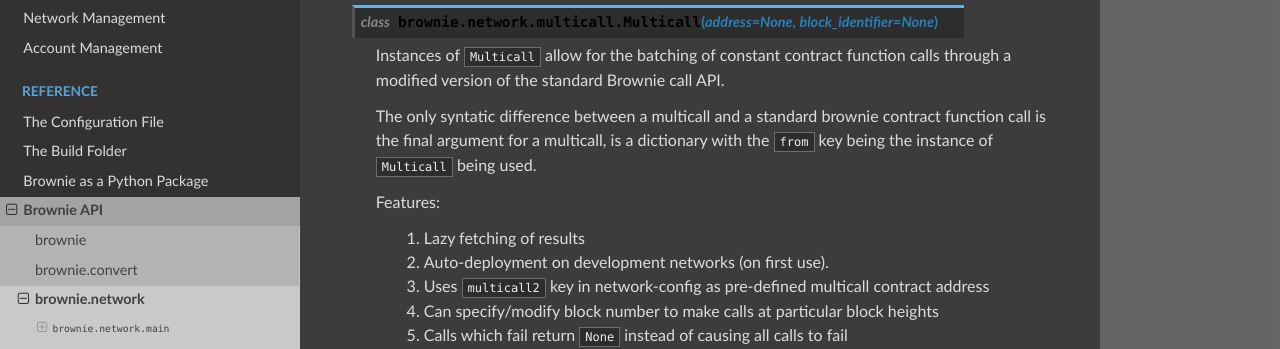
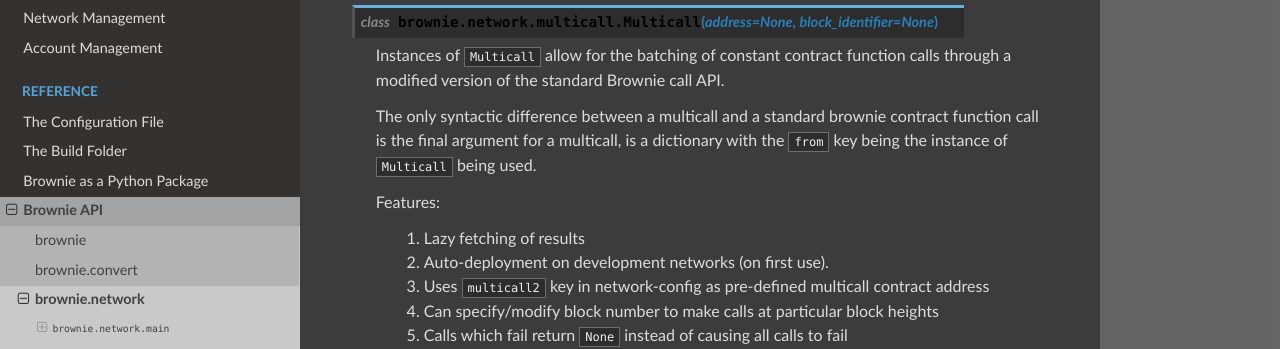
Before and after one commit to eth-brownie/brownie, a Sphinx documentation site: the page built from docs/api-network.rst, in a window 1280 px wide and 900 px high, scrolled down 37710 px. Shown: the part 151-500 px from the top of the window. Built offline with Sphinx 7.4.7 and the Read the Docs theme 3.1.0, drawn with Linux system fonts in a browser that asks for light colours.

Commit message:
docs: fix typos (#1945)

```diff
--- a/docs/api-network.rst
+++ b/docs/api-network.rst
@@ -1850,7 +1850,7 @@
 
     Instances of ``Multicall`` allow for the batching of constant contract function calls through a modified version of the standard Brownie call API.
 
-    The only syntatic difference between a multicall and a standard brownie contract function call is the final argument for a multicall, is a dictionary with the ``from`` key being the instance of ``Multicall`` being used.
+    The only syntactic difference between a multicall and a standard brownie contract function call is the final argument for a multicall, is a dictionary with the ``from`` key being the instance of ``Multicall`` being used.
 
     Features:
 
--- a/docs/api-project.rst
+++ b/docs/api-project.rst
@@ -273,7 +273,7 @@
 
 .. py:method:: build._get_error_source_from_pc(pc)
 
-    Given the program counter from a stack trace that caused a transaction to revert, returns the highlighted relevent source code and the name of the method that reverted.
+    Given the program counter from a stack trace that caused a transaction to revert, returns the highlighted relevant source code and the name of the method that reverted.
 
     Used by :func:`TransactionReceipt <brownie.network.transaction.TransactionReceipt>` when generating a :func:`VirtualMachineError <brownie.exceptions.VirtualMachineError>`.
 
```
